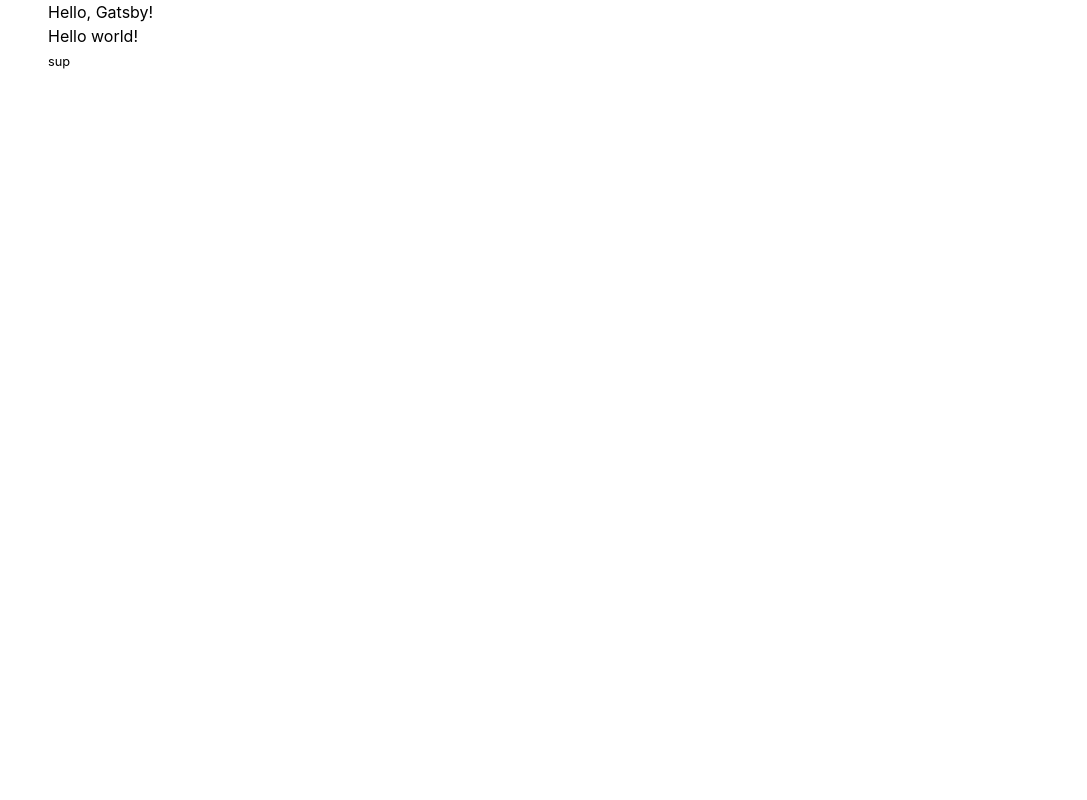
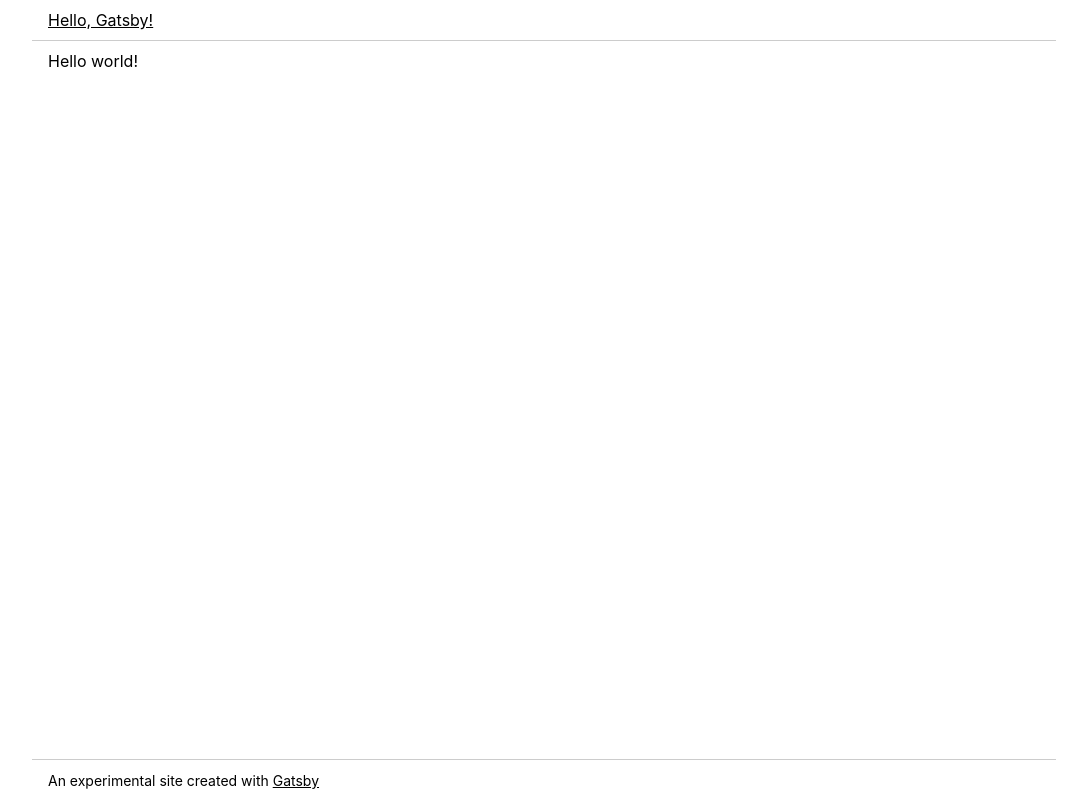
Before and after one commit to swashcap/hello-gatsby, a Gatsby site: page / in a window 1280 px wide. Shown: the whole page, without its empty margins (96-1183 px from the left). Built offline with nearby package versions, Linux system fonts and the light colour scheme; Gatsby itself is replaced by a stand-in of ours.

Commit message:
refactor: restyle layout

```diff
--- a/src/components/Footer.tsx
+++ b/src/components/Footer.tsx
@@ -7,7 +7,16 @@ export const Footer: React.FunctionComponent<FooterProps> = ({
   className,
   ...rest
 }) => (
-  <footer className={clsx(className)} role="contentinfo" {...rest}>
-    <small>sup</small>
+  <footer
+    className={clsx('b--black-20 bt pv2', className)}
+    role="contentinfo"
+    {...rest}
+  >
+    <small className="f6 lh-copy">
+      An experimental site created with{' '}
+      <a className="color-inherit dim" href="https://www.gatsbyjs.org">
+        Gatsby
+      </a>
+    </small>
   </footer>
 );
--- a/src/components/Header.tsx
+++ b/src/components/Header.tsx
@@ -1,6 +1,6 @@
 import React from 'react';
 import clsx from 'clsx';
-import {graphql, useStaticQuery} from 'gatsby';
+import {Link, graphql, useStaticQuery} from 'gatsby';
 
 export type HeaderProps = React.HTMLAttributes<HTMLDivElement>;
 
@@ -9,7 +9,7 @@ export const Header: React.FunctionComponent<HeaderProps> = ({
   ...rest
 }) => {
   const query = useStaticQuery<{
-    site?: {
+    site: {
       siteMetadata: {
         title: string;
       };
@@ -25,8 +25,14 @@ export const Header: React.FunctionComponent<HeaderProps> = ({
   `);
 
   return (
-    <header className={clsx(className)} role="banner" {...rest}>
-      {query.site?.siteMetadata.title}
+    <header
+      className={clsx('b--black-20 bb', className)}
+      role="banner"
+      {...rest}
+    >
+      <Link className="color-inherit dib dim pv2" rel="home" to="/">
+        {query.site?.siteMetadata.title}
+      </Link>
     </header>
   );
 };
--- a/src/components/Layout.tsx
+++ b/src/components/Layout.tsx
@@ -11,9 +11,15 @@ export const Layout: React.FunctionComponent<LayoutProps> = ({
   children,
   ...rest
 }) => (
-  <div className={clsx('center mw8 ph3', className)} {...rest}>
-    <Header />
-    <main>{children}</main>
-    <Footer />
+  <div
+    className={clsx('center flex flex-column mw8', className)}
+    style={{minHeight: '100vh'}}
+    {...rest}
+  >
+    <Header className="mb2 ph3" />
+    <main className="mb2 ph3" style={{flexGrow: 2}}>
+      {children}
+    </main>
+    <Footer className="ph3" />
   </div>
 );
```
